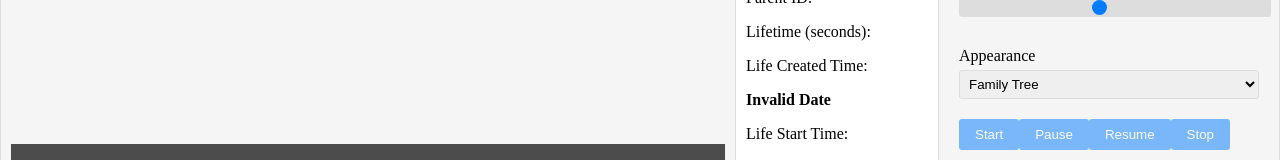
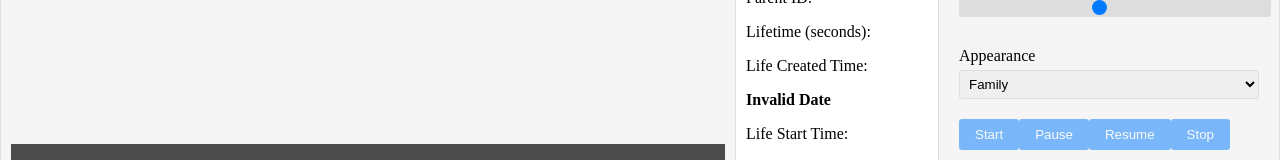
Before and after one commit to azmisahin-ai/life-ui-v2, a Vue app in the folder life/: page / in a window 1280 px wide. Shown: the part 473-633 px from the top of the page. Built offline with nearby package versions, Linux system fonts and the light colour scheme.

Commit message:
🚧: appearance title

```diff
--- a/life/src/components/Simulation.vue
+++ b/life/src/components/Simulation.vue
@@ -436,8 +436,8 @@ watchEffect(() => {
           <select v-model="appearance" name="appearance" @change="changeAppearance"
             title="Change your perspective on simulation.">
 
-            <option value="DirectoryTree">Directory Tree</option>
-            <option value="FamilyTree">Family Tree</option>
+            <option value="DirectoryTree">Directory</option>
+            <option value="FamilyTree">Family</option>
             <option value="AppearanceStatistic">Statistic</option>
 
           </select>
```
